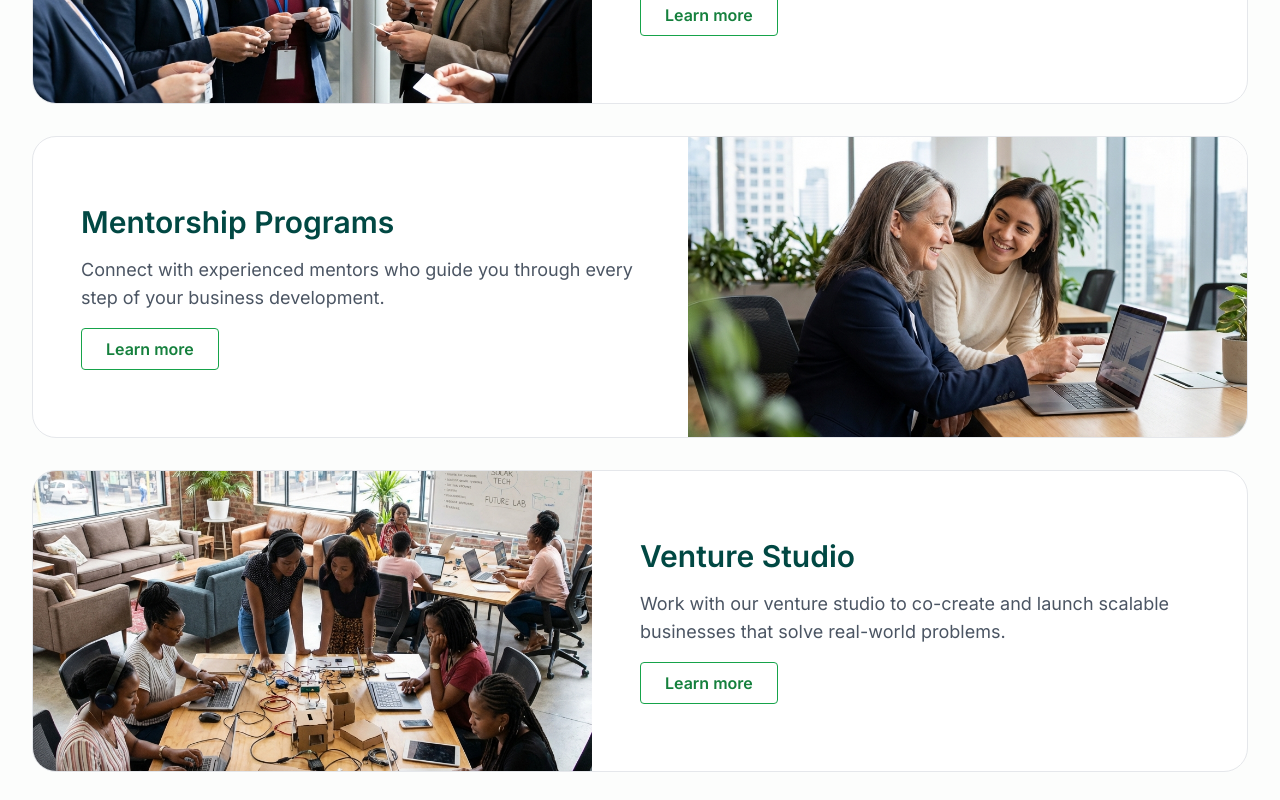
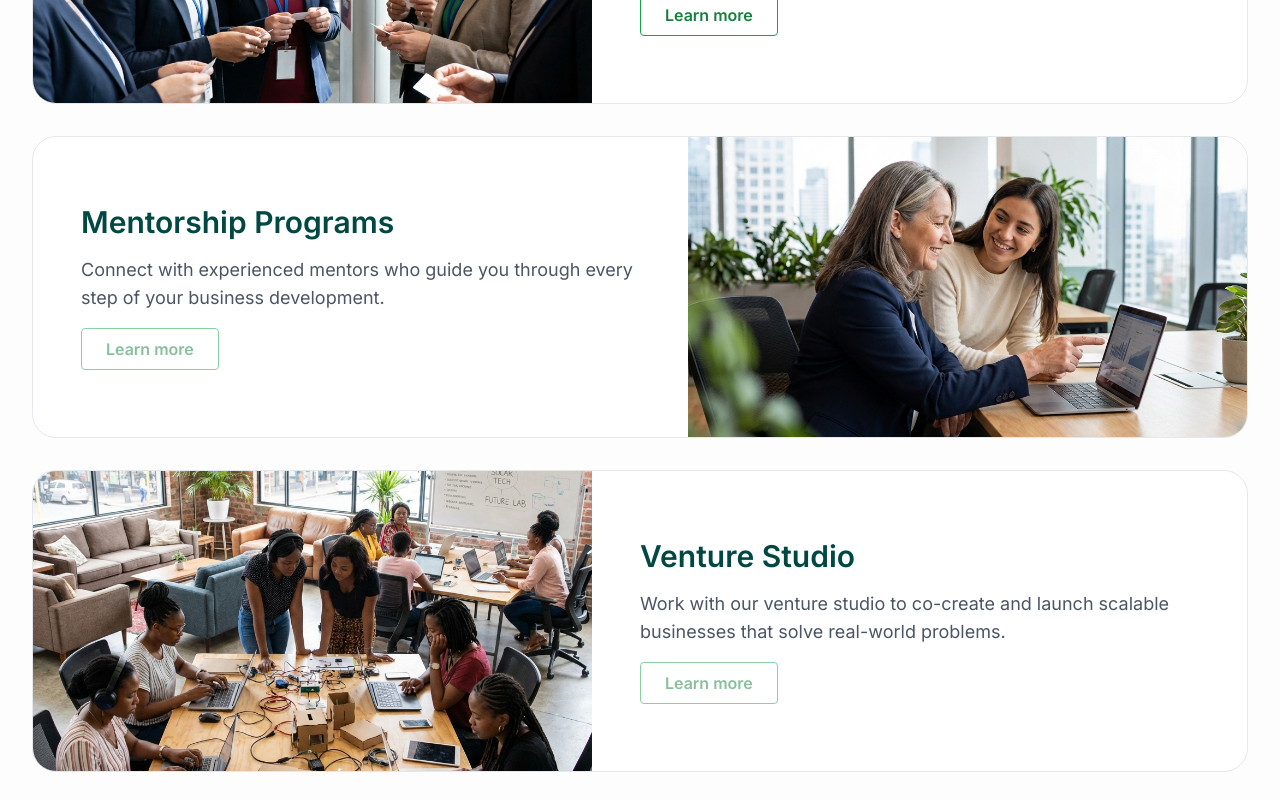
Before and after one commit to naldygrit/Herlign, a React (Vite) app: page / in a window 1280 px wide. Shown: the part 1460-2260 px from the top of the page. Built offline with nearby package versions, Linux system fonts and the light colour scheme.

Commit message:
new updated version

```diff
--- a/src/components/Footer.tsx
+++ b/src/components/Footer.tsx
@@ -60,7 +60,7 @@ export const Footer = () => {
         <div className="md:col-span-7 grid grid-cols-2 sm:grid-cols-3 gap-8 text-sm">
           {/* Column 1 */}
           <motion.div className="flex flex-col gap-4" variants={itemVariants}>
-            <p className="font-medium text-gray-900">+98 00000000</p>
+            <p className="font-medium text-gray-900">+234 806 960 5029</p>
             <a href="/about" className="text-gray-600 hover:text-gray-900">
               About us
             </a>
@@ -71,7 +71,7 @@ export const Footer = () => {
 
           {/* Column 2 */}
           <motion.div className="flex flex-col gap-4" variants={itemVariants}>
-            <p className="font-medium text-gray-900">info@acmedesign.com</p>
+            <p className="font-medium text-gray-900">Engage@herlign.org</p>
             <a href="/services" className="text-gray-600 hover:text-gray-900">
               Services
             </a>
--- a/src/components/WhatWeOffer.tsx
+++ b/src/components/WhatWeOffer.tsx
@@ -18,17 +18,23 @@ const OfferCard = ({
   description,
   imageSrc,
   isReversed,
+  link,
 }: {
   title: string;
   description: string;
   imageSrc: string;
   isReversed?: boolean;
-}) => (
+  link?: string;
+}) => {
+  const commonClasses =
+    "mt-4 px-6 py-2 border border-green-600 text-green-700 font-semibold rounded transition-colors disabled:opacity-50 disabled:cursor-not-allowed disabled:hover:bg-transparent hover:bg-green-50";
+
+  return (
     <motion.div variants={cardVariants}>
       {isReversed ? (
         <div className="flex flex-col md:flex-row border border-gray-200 rounded-3xl overflow-hidden hover:shadow-lg transition-shadow duration-300 bg-white">
           {/* Image Section */}
-        <div className="flex-1 min-h-[300px] relative">
+          <div className="flex-1 min-h-[300px] relative center">
             <img
               src={imageSrc}
               alt={title}
@@ -44,9 +50,20 @@ const OfferCard = ({
             <p className="text-gray-600 leading-relaxed text-base md:text-lg">
               {description}
             </p>
-          <button className="mt-4 px-6 py-2 border border-green-600 text-green-700 font-semibold rounded hover:bg-green-50 transition-colors">
+            {link ? (
+              <a
+                href={link}
+                target="_blank"
+                rel="noopener noreferrer"
+                className={commonClasses}
+              >
+                Learn more
+              </a>
+            ) : (
+              <button disabled className={commonClasses}>
                 Learn more
               </button>
+            )}
           </div>
         </div>
       ) : (
@@ -59,9 +76,20 @@ const OfferCard = ({
             <p className="text-gray-600 leading-relaxed text-base md:text-lg">
               {description}
             </p>
-          <button className="mt-4 px-6 py-2 border border-green-600 text-green-700 font-semibold rounded hover:bg-green-50 transition-colors">
+            {link ? (
+              <a
+                href={link}
+                target="_blank"
+                rel="noopener noreferrer"
+                className={commonClasses}
+              >
+                Learn more
+              </a>
+            ) : (
+              <button disabled className={commonClasses}>
                 Learn more
               </button>
+            )}
           </div>
 
           {/* Image Section */}
@@ -76,6 +104,7 @@ const OfferCard = ({
       )}
     </motion.div>
   );
+};
 
 export const WhatWeOffer = () => {
   const offers = [
@@ -84,6 +113,7 @@ export const WhatWeOffer = () => {
       description:
         "Discover various funding options available for women-led ventures to kickstart your journey.",
       imageSrc: "/images/funding_opportunities.png",
+      link: undefined,
     },
     {
       title: "Global Events and Conversations",
@@ -91,12 +121,14 @@ export const WhatWeOffer = () => {
         "Join our global network of events and conversations designed to connect and inspire women entrepreneurs worldwide.",
       imageSrc: "/images/global_events.png",
       isReversed: true,
+      link: 'https://globalgirlsfestival.com',
     },
     {
       title: "Mentorship Programs",
       description:
         "Connect with experienced mentors who guide you through every step of your business development.",
       imageSrc: "/images/mentorship_programs.png",
+      link: undefined,
     },
     {
       title: "Venture Studio",
@@ -104,6 +136,7 @@ export const WhatWeOffer = () => {
         "Work with our venture studio to co-create and launch scalable businesses that solve real-world problems.",
       imageSrc: "/images/venture_studio.png",
       isReversed: true,
+      link: undefined,
     },
   ];
 
```
Lines whose indentation alone changed are shown as unchanged.
